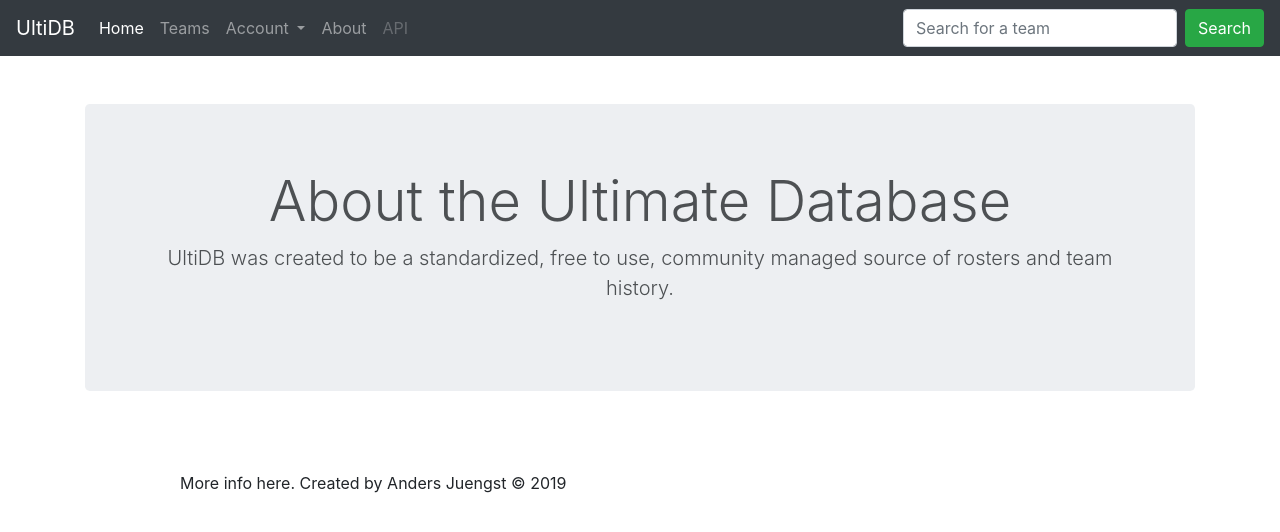
After one commit to DersJ/checkscore_django, a Django app: template mysite/teams/templates/teams/about.html in a window 1280 px wide. The commit adds this page. Shown: the top 532 px of the page. Run offline with Django 3.2, Linux system fonts and the light colour scheme; the template is opened without the code that fills it, so the values that code supplies are empty; parts of the project's set-up code (start-up, migrations or seed data) failed here and were passed over; some libraries are stand-ins or nearby versions; some web fonts are replaced.

Commit message:
about page

```diff
--- a/mysite/mysite/urls.py
+++ b/mysite/mysite/urls.py
@@ -24,7 +24,8 @@ urlpatterns = [
     url(r'^admin/', admin.site.urls),
     url(r'^teams/', include('teams.urls')),
     path('account/', include('account.urls')),
-    url(r'^$', TemplateView.as_view(template_name='teams/home.html'), name='home')
+    url(r'^$', TemplateView.as_view(template_name='teams/home.html'), name='home'),
+    path('about/', TemplateView.as_view(template_name='teams/about.html'), name='about'),
 
 ]
 
--- a/mysite/static/css/style.css
+++ b/mysite/static/css/style.css
@@ -9,7 +9,7 @@
 }
 
 a {
-	color: #e74c3c;
+	color: #3366cc;
 }
 
 .title {
--- a/mysite/teams/models.py
+++ b/mysite/teams/models.py
@@ -58,6 +58,7 @@ class Team(models.Model):
 	name = models.CharField(max_length=50)
 	city = models.CharField(max_length=50)
 	division = models.CharField(max_length=20, choices=DIVISION_CHOICES)
+	bio = models.TextField(default="No bio yet.")
 	#logo = models.FileField(null=True, blank=True)
 	rosters = models.ManyToManyField('Roster', blank=True)
 	twitterHandle = models.CharField(max_length=50, null=True)
--- a/mysite/teams/scraper.py
+++ b/mysite/teams/scraper.py
@@ -22,7 +22,7 @@ class Scraper():
 		results = {}
 
 		city = teamInfo.find('p', 'team_city')
-		results['City']=Scraper.cleanCityString(city.get_text())
+		results['City']=Scraper.cleanCityString(city.get_text()).split(',')[0]
 
 		dl_list = teamInfo.find_all('dl')
 		for dl in dl_list:
--- /dev/null
+++ b/mysite/teams/templates/teams/about.html
@@ -0,0 +1,24 @@
+{% extends "teams/header.html" %}
+{% load static %}
+
+{% block content %}
+<div class="" >
+	<div class="container py-5">
+		<div class="jumbotron jumbotron--hero text-center">
+			<h1 class="display-4">About the Ultimate Database</h1>
+
+			<p class="lead mb-4 mx-5">
+				UltiDB was created to be a standardized, free to use, community managed source of rosters and team history.
+			</p>
+		</div>
+	</div>
+</div>
+<div class="container">
+	<div class="row">
+		<div class="col-sm-8 offset-sm-1">
+			<p>More info here. Created by Anders Juengst © 2019</p>
+		</div>
+	</div>
+</div>
+
+{% endblock %}
--- a/mysite/teams/templates/teams/navbar.html
+++ b/mysite/teams/templates/teams/navbar.html
@@ -33,8 +33,12 @@
         </div>
       </li>
       <li class="nav-item">
+        <a class="nav-link" href="/about/">About</a>
+      </li>
+      <li class="nav-item">
         <a class="nav-link disabled" href="#">API</a>
       </li>
+
     </ul>
     <form class="form-inline my-2 my-lg-0">
       <input class="form-control mr-sm-2" type="search" placeholder="Search for a team" aria-label="Search">
--- a/mysite/teams/templates/teams/team_detail.html
+++ b/mysite/teams/templates/teams/team_detail.html
@@ -11,9 +11,7 @@
 <h6>{{team.city}}</h6>
 
 <p>{{team.name}} plays in the USA Ultimate {{ team.division }} division. </p>
-<p>Lorem ipsum dolor sit amet, consectetur adipiscing elit. Etiam vel molestie metus. Nullam a auctor nunc. Donec ornare lacinia est vel fringilla. In sit amet leo eget risus mattis luctus a in velit. Morbi aliquet dolor eu nibh vehicula volutpat. Duis egestas erat quis dolor euismod, at convallis erat efficitur. In non ullamcorper arcu, sed ultricies ipsum. Vestibulum posuere vel justo luctus accumsan. Vivamus arcu sem, porttitor ac molestie a, aliquam a lorem. Aliquam urna ligula, placerat quis eleifend sit amet, fringilla vitae justo. Suspendisse potenti. Cras ut leo ut tellus blandit blandit. Sed placerat lectus enim. Vivamus consequat lorem suscipit nunc ullamcorper elementum. Aenean pharetra est eget ornare dictum. Phasellus nec tortor eget felis dictum imperdiet.
-
-Sed et ligula eget felis feugiat aliquet. Lorem ipsum dolor sit amet, consectetur adipiscing elit. Nam pulvinar, purus vel varius mollis, sem purus molestie tortor, ut tempus massa metus eu lectus. Nunc sed dictum elit. Sed ligula sapien, rutrum at volutpat ac, mollis vitae ante. Etiam ac enim eu ante euismod faucibus. Proin finibus porta mauris, quis faucibus quam sagittis et. Nam id lorem non libero convallis pulvinar. Suspendisse lorem diam, condimentum id ante a, lobortis ornare nunc. Pellentesque eget magna nisi. Aliquam sit amet neque a sem sodales euismod. Fusce augue nulla, sollicitudin pulvinar gravida quis, scelerisque non arcu. In tincidunt vehicula lobortis. Pellentesque accumsan posuere elementum. Mauris mattis eleifend tellus sit amet fermentum.</p>
+<p>{{team.bio}}</p>
 	</div>
 	<div class="col-sm-3">
 		<div class="card">
--- a/mysite/teams/views.py
+++ b/mysite/teams/views.py
@@ -13,7 +13,7 @@ import ast
 
 def teamlist(request, *args, **kwargs):
 	table = TeamTable(Team.objects.all())
-	table.exclude = ('id', 'twitterHandle', 'twitterLink')
+	table.exclude = ('id', 'twitterHandle', 'twitterLink', 'bio')
 	RequestConfig(request, paginate={'per_page': 15}).configure(table)
 	return render(request, 'teams/teamslist.html', {'table': table})
 
```
Also changed, not shown: mysite/db.sqlite3, mysite/teams/migrations/0014_team_bio.py (added), 4 other files.
